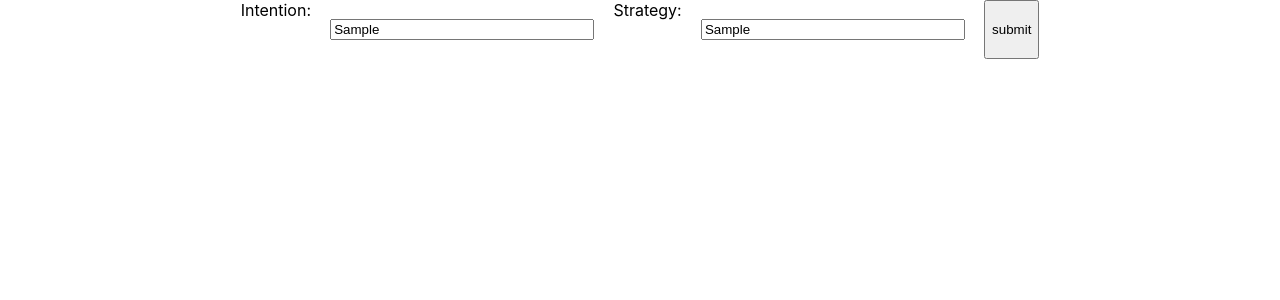
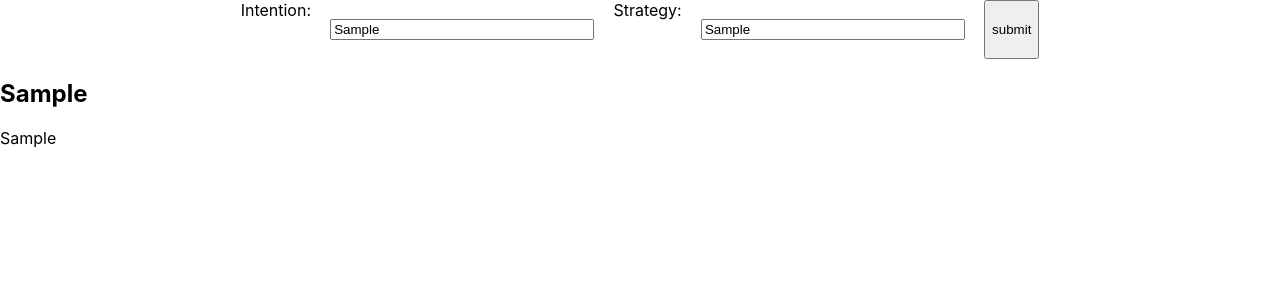
Before and after one commit to sertmer/ideahooks, a React (Create React App) app: page / in a window 1280 px wide. Both pictures are taken after typing "Sample", "Sample" into the empty fields and a click on the button "submit". Shown: the top 300 px of the page. Built offline with nearby package versions, Linux system fonts and the light colour scheme.

Commit message:
Display intentions on the DOM

```diff
--- a/src/Actions/Actions.js
+++ b/src/Actions/Actions.js
@@ -1,4 +1,6 @@
-export const postIntention = intention => ({
+export const postIntention = (intention) => ({
   type: 'POST_INTENTION',
-  intention
+  intention: intention.intention,
+  strategy: intention.strategy,
+  id: intention.id
 })
--- a/src/Components/App/App.js
+++ b/src/Components/App/App.js
@@ -1,6 +1,7 @@
 import React, { Component } from 'react';
 import './App.css';
 import Form from '../../Containers/Form/Form';
+import IntentionsContainer from '../IntentionsContainer/IntentionsContainer'
 
  class App extends Component {
   constructor() {
@@ -9,9 +10,10 @@ import Form from '../../Containers/Form/Form';
 
   render() {
     return (
-      <div className="App">
+      <body>
         <Form />
-      </div>
+        <IntentionsContainer />
+      </body>
     );
   }
 }
--- /dev/null
+++ b/src/Components/Intention/Intention.js
@@ -0,0 +1,12 @@
+import React from 'react';
+
+const Intention = ({intention, strategy}) => {
+  return (
+    <div>
+      <h2>{intention}</h2>
+      <p>{strategy}</p>
+    </div>
+  )
+}
+
+export default Intention;
--- /dev/null
+++ b/src/Components/IntentionsContainer/IntentionsContainer.js
@@ -0,0 +1,24 @@
+import React from 'react'
+import { connect } from 'react-redux'
+import Intention from '../Intention/Intention'
+
+const IntentionsContainer = ({intentions}) => {
+  const allIntentions = intentions.map(intention => {
+    return (<Intention
+      intention={intention.intention}
+      strategy={intention.strategy}
+    />)
+  })
+
+  return (
+    <main>
+      {allIntentions}
+    </main>
+  )
+}
+
+export const mapState = state => ({
+  intentions: state.intentions
+})
+
+export default connect(mapState)(IntentionsContainer)
--- a/src/Containers/Form/Form.js
+++ b/src/Containers/Form/Form.js
@@ -39,7 +39,7 @@ class Form extends Component {
 }
 
 export const mapDispatch = dispatch => ({
-  postIntention: intention => dispatch(postIntention(intention))
+  postIntention: (intention) => dispatch(postIntention(intention))
 })
 
 export default connect(null, mapDispatch)(Form);
```
Also changed, not shown: src/Components/Intention/Intention.css (added), src/Components/IntentionsContainer/IntentionsContainer.css (added), 2 other files (tests, documents, lock files or other folders).
